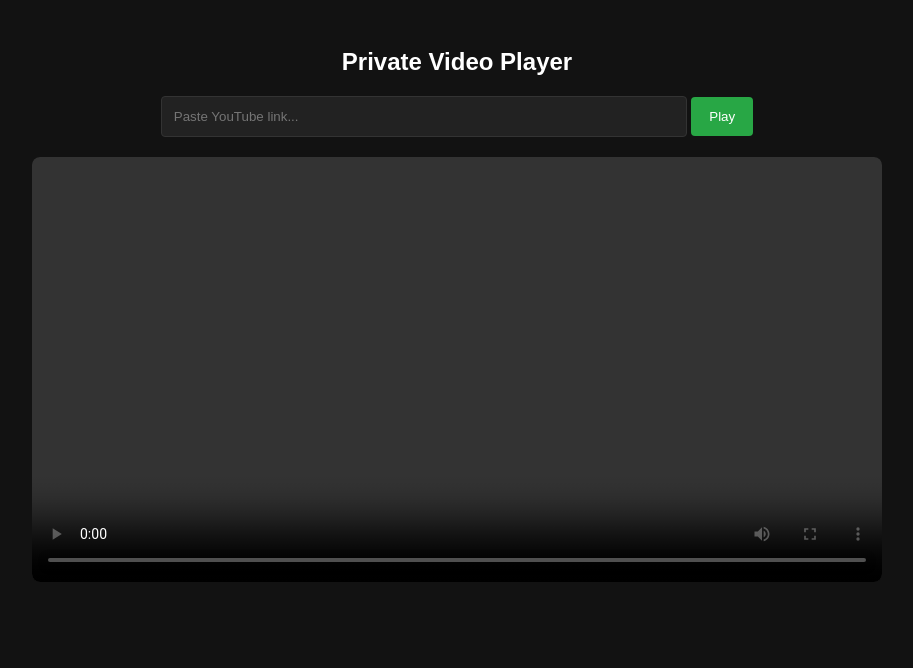
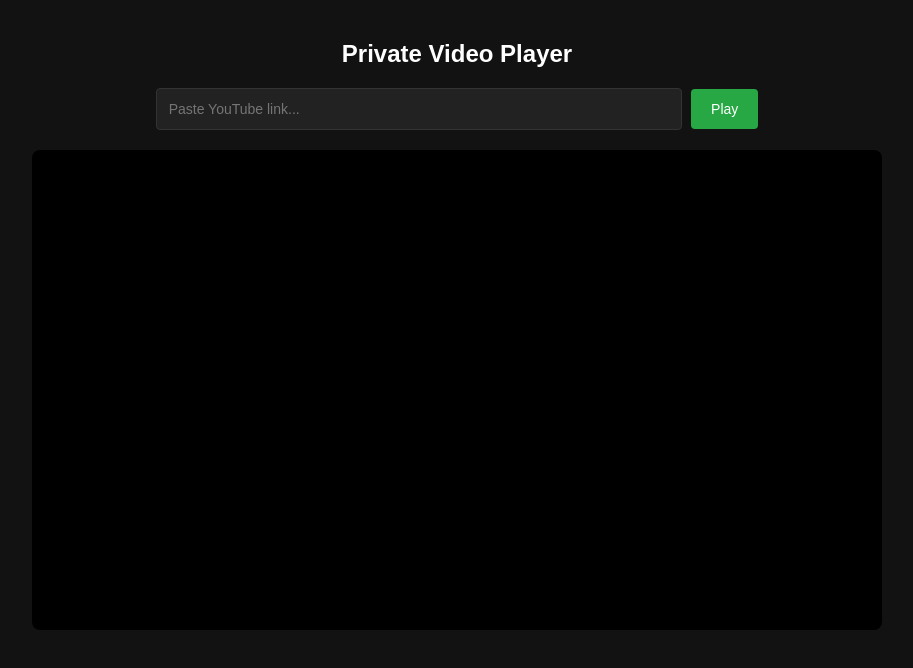
Before and after one commit to sambtaub/my-private-player, a website: page public/index.html in a window 1280 px wide. Shown: the whole page, without its empty margins (183-1096 px from the left). Drawn offline with Linux system fonts and the light colour scheme.

Commit message:
Refactor video player and update styles
Updated the title and improved styling for controls and player elements. Modified video handling logic to use separate video and iframe elements based on the response mode.

```diff
--- a/public/index.html
+++ b/public/index.html
@@ -3,58 +3,67 @@
 <head>
   <meta charset="UTF-8">
   <meta name="viewport" content="width=device-width, initial-scale=1.0">
-  <title>Private Stream Player</title>
+  <title>Private Player</title>
   <style>
-    body { font-family: sans-serif; background: #121212; color: #fff; text-align: center; padding: 20px; }
-    input { width: 60%; max-width: 500px; padding: 12px; border-radius: 4px; border: 1px solid #333; background: #222; color: #fff; }
-    button { padding: 12px 18px; background: #28a745; color: #fff; border: none; border-radius: 4px; cursor: pointer; }
-    #player-container { width: 90%; max-width: 850px; margin: 20px auto; }
-    video { width: 100%; height: auto; border-radius: 8px; background: #000; }
-    #status { margin-top: 10px; color: #aaa; }
+    body { font-family: Arial, sans-serif; background: #121212; color: #fff; text-align: center; padding: 20px; margin: 0; }
+    .controls { margin-bottom: 20px; }
+    input { width: 50%; max-width: 500px; padding: 12px; border-radius: 4px; border: 1px solid #333; background: #222; color: #fff; font-size: 14px; }
+    button { padding: 12px 20px; background: #28a745; color: #fff; border: none; border-radius: 4px; cursor: pointer; font-size: 14px; margin-left: 5px; }
+    #player-wrapper { width: 90%; max-width: 850px; height: 480px; margin: 0 auto; background: #000; border-radius: 8px; overflow: hidden; }
+    video, iframe { width: 100%; height: 100%; border: none; }
+    #status { margin: 10px 0; color: #aaa; font-size: 14px; }
   </style>
 </head>
 <body>
 
   <h2>Private Video Player</h2>
-  <input type="text" id="url" placeholder="Paste YouTube link...">
-  <button onclick="playVideo()">Play</button>
+
+  <div class="controls">
+    <input type="text" id="url" placeholder="Paste YouTube link...">
+    <button onclick="playVideo()">Play</button>
+  </div>
 
   <div id="status"></div>
 
-  <div id="player-container">
-    <video id="player" controls autoplay></video>
+  <div id="player-wrapper">
+    <video id="video-element" controls autoplay style="display: none;"></video>
+    <iframe id="iframe-element" allow="autoplay; encrypted-media; picture-in-picture" allowfullscreen style="display: none;"></iframe>
   </div>
 
   <script>
     async function playVideo() {
       const url = document.getElementById('url').value;
       const status = document.getElementById('status');
-      const player = document.getElementById('player');
+      const videoEl = document.getElementById('video-element');
+      const iframeEl = document.getElementById('iframe-element');
 
       if (!url) return;
 
-      status.innerText = 'Bypassing firewall restrictions...';
-      player.src = '';
+      status.innerText = 'Resolving media source...';
+      videoEl.style.display = 'none';
+      iframeEl.style.display = 'none';
+      videoEl.src = '';
+      iframeEl.src = '';
 
       try {
-        // Request media directly through your Railway domain
-        const response = await fetch(`/proxy-stream?url=${encodeURIComponent(url)}`);
+        const response = await fetch(`/resolve-video?url=${encodeURIComponent(url)}`);
+        const data = await response.json();
 
-        if (!response.ok) {
-          throw new Error('Server returned ' + response.status);
+        if (data.mode === 'direct') {
+          status.innerText = 'Playing direct stream...';
+          videoEl.style.display = 'block';
+          videoEl.src = data.url;
+          videoEl.play();
+        } else if (data.mode === 'embed') {
+          status.innerText = 'Playing via embedded proxy...';
+          iframeEl.style.display = 'block';
+          iframeEl.src = data.url;
+        } else {
+          status.innerText = 'Error resolving video source.';
         }
-
-        // Convert incoming stream into an in-memory Blob URL
-        const blob = await response.blob();
-        const localMediaUrl = URL.createObjectURL(blob);
-
-        status.innerText = 'Playing...';
-        player.src = localMediaUrl;
-        player.play();
-
       } catch (err) {
         console.error(err);
-        status.innerText = 'Failed to load video stream. Network filter blocked request.';
+        status.innerText = 'Failed to connect to backend.';
       }
     }
   </script>
```
